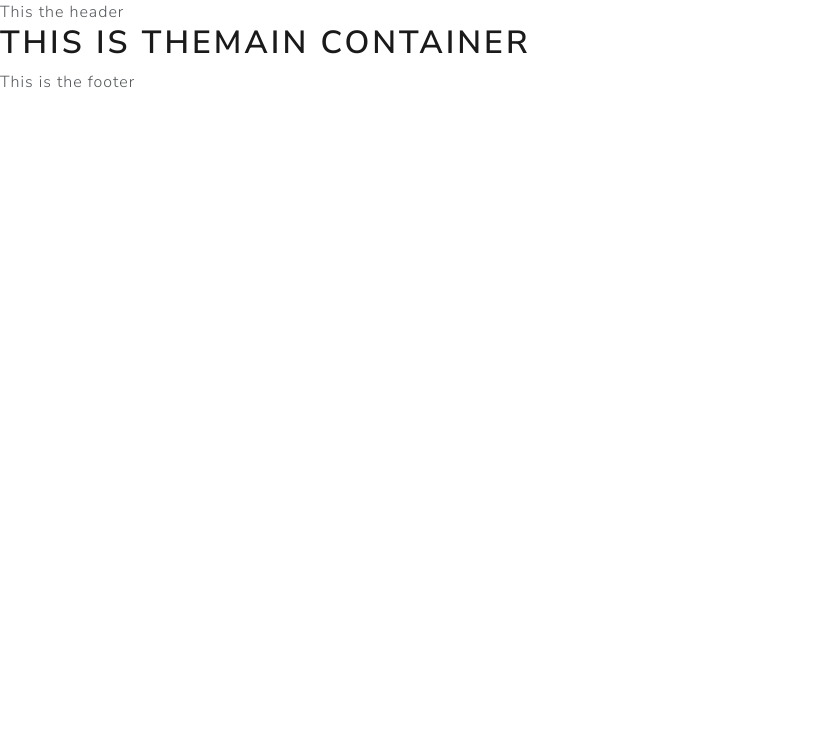
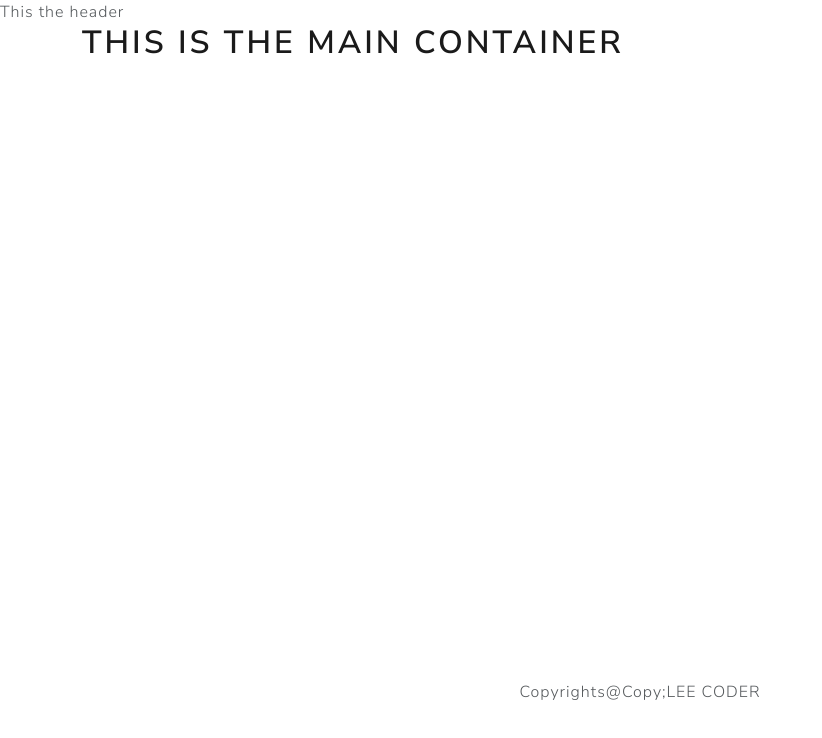
Before and after one commit to leoseis/ecomerce--frontend, a React (Create React App) app: page / in a window 1280 px wide. Shown: the top 738 px of the page, without its empty margins (0-822 px from the left). Built offline with nearby package versions, Linux system fonts and the light colour scheme.

Commit message:
implemented view hieghts for the footer

```diff
--- a/src/App.js
+++ b/src/App.js
@@ -1,16 +1,19 @@
-import './App.css';
-import Footer from './components/Footer';
-import Header from './components/Header';
+import { Container } from "react-bootstrap";
+import "./App.css";
+import Footer from "./components/Footer";
+import Header from "./components/Header";
 
 function App() {
   return (
     <div>
-
-<Header></Header>
-<h1> This is themain container </h1>
-<Footer></Footer>
+      <Header />
+      <main>
+        <Container>
+          <h1> This is the main container </h1>
+        </Container>
+      </main>
+      <Footer />
     </div>
-
   );
 }
 
--- a/src/components/Footer.js
+++ b/src/components/Footer.js
@@ -1,11 +1,16 @@
-import React from 'react'
+import React from "react";
+import { Container, Row, Col } from "react-bootstrap";
 
-function footer() {
+function Footer() {
   return (
-    <div>
-      <footer> This is the footer</footer>
-    </div>
-  )
+    <footer>
+      <Container>
+        <Row>
+          <Col className="text-center py-3">Copyrights@Copy;LEE CODER</Col>
+        </Row>
+      </Container>
+    </footer>
+  );
 }
 
-export default footer
+export default Footer;
--- a/src/index.css
+++ b/src/index.css
@@ -1,13 +1,3 @@
-body {
-  margin: 0;
-  font-family: -apple-system, BlinkMacSystemFont, 'Segoe UI', 'Roboto', 'Oxygen',
-    'Ubuntu', 'Cantarell', 'Fira Sans', 'Droid Sans', 'Helvetica Neue',
-    sans-serif;
-  -webkit-font-smoothing: antialiased;
-  -moz-osx-font-smoothing: grayscale;
+main{
+  min-height: 80vh;
 }
-
-code {
-  font-family: source-code-pro, Menlo, Monaco, Consolas, 'Courier New',
-    monospace;
-}
```
